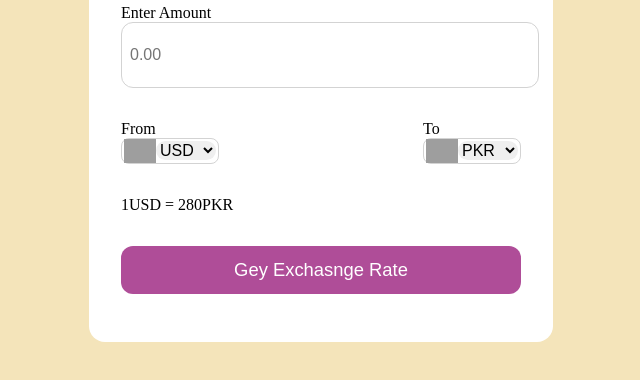
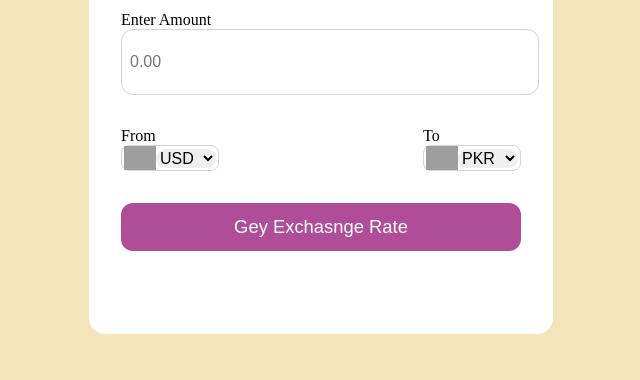
Before and after one commit to ANOOSHA-QASIM/currency-converter-ts, a website with bundled scripts: page index.html in a window 1280 px wide. Shown: the part 278-658 px from the top of the page, without its empty margins (319-959 px from the left). Built offline with nearby package versions, Linux system fonts and the light colour scheme; grey boxes are pictures that could not be loaded.

Commit message:
Initial commit

```diff
--- a/index.html
+++ b/index.html
@@ -30,7 +30,7 @@
             </div>
           </div>
         </div>
-        <div class="msg">1USD = 280PKR</div>
+        <div class="msg"></div>
         <button type="button">Gey Exchasnge Rate</button>
       </form>
     </div>
```
